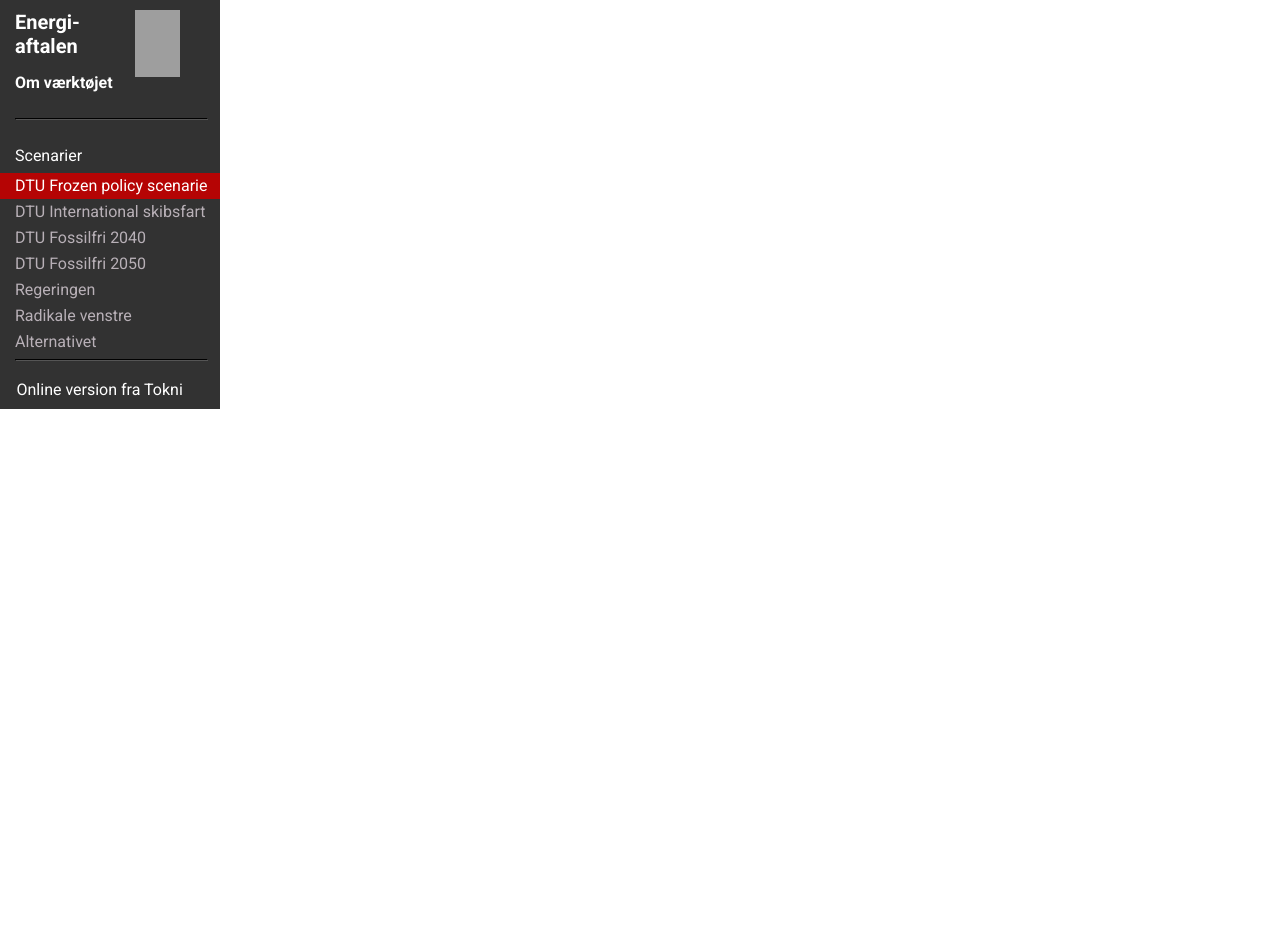
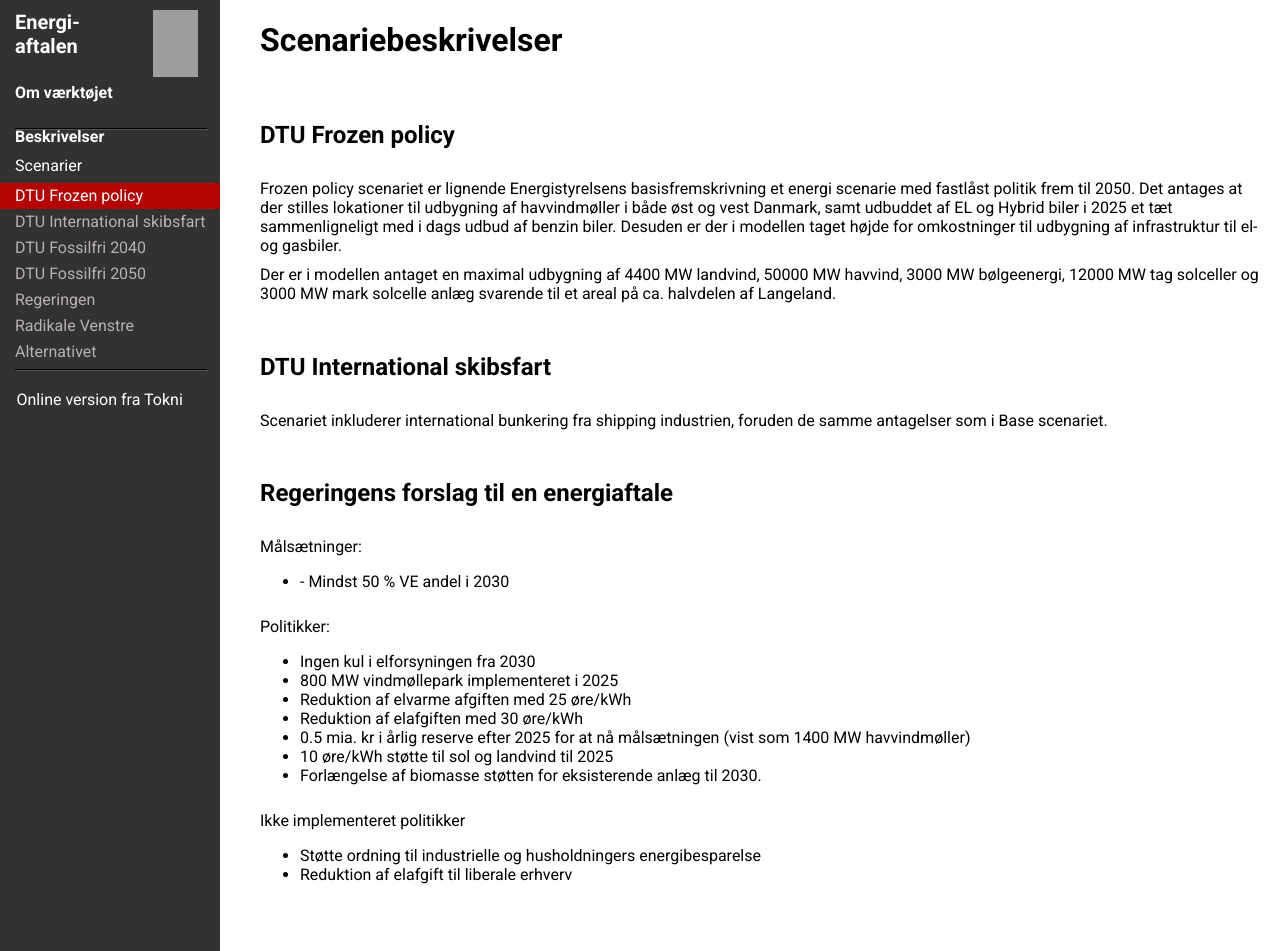
Before and after one commit to olavurellefsen/danish-energy-agreement, a React app: page /beskrivelser in a window 1280 px wide. Shown: the top 951 px of the page. Before the commit the page ends 800 px from the top, so only its background shows below. Built offline with nearby package versions, Linux system fonts and the light colour scheme; grey boxes are pictures that could not be loaded; what styled-components-breakpoint would draw is missing.

Commit message:
Added long scenario descriptions

```diff
--- a/src/App.js
+++ b/src/App.js
@@ -7,6 +7,7 @@ import ReactGA from 'react-ga'
 import LeftMenu from './LeftMenu'
 import Charts from './Charts'
 import About from './pages/About'
+import ScenarioDescriptions from './pages/ScenarioDescriptions'
 import scenarioCombinations from './data/scenarioCombinations'
 import HamburgerIcon from './utils/HamburgerIcon'
 
@@ -114,6 +115,7 @@ class App extends React.Component {
               closeWelcome={this.UpdateScenarioSelection}
             />}/>
             <Route path='/about' component={About} />
+            <Route path='/beskrivelser' component={ScenarioDescriptions} />
           </MainSwitch>
         </Flex>
       </Flex>
--- a/src/LeftMenu.js
+++ b/src/LeftMenu.js
@@ -67,7 +67,7 @@ const MenuSeparatorLine  = styled.hr`
   width: 100hh;
 `
 const MenuRoutes  = styled.div`
-  padding: 10px 12px 5px 15px;
+  padding: 10px 12px 15px 15px;
   margin: 0;
   width: 100%;
   height: 26px;
@@ -79,6 +79,8 @@ const MenuItem  = styled(Link)`
   font-weight: bold;
   font-size: 1em;
   margin: 0;
+  padding-top: 10px;
+  padding-bottom: 15px;
   width: 100%;
   display: flex;
   align-items: center;
@@ -131,6 +133,7 @@ class ScenarioSelectionMenu extends React.Component {
             }
             <MenuRoutes>
               <MenuItem to='/about'>Om værktøjet</MenuItem>
+              <MenuItem to='/beskrivelser'>Beskrivelser</MenuItem>
             </MenuRoutes>
           </MenuHeaderLeft>
           {(this.props.showMobileMenu===false) &&
--- a/src/data/scenarioCombinations.js
+++ b/src/data/scenarioCombinations.js
@@ -1,12 +1,12 @@
 export default {
   scenarioCombinations : {
     scenarioOptions : [
-      { "id": 3, "short_description": "DTU Frozen policy scenarie", "long_description": "" },
+      { "id": 3, "short_description": "DTU Frozen policy", "long_description": "" },
       { "id": 4, "short_description": "DTU International skibsfart", "long_description": "" },
       { "id": 1, "short_description": "DTU Fossilfri 2040", "long_description": "" },
       { "id": 2, "short_description": "DTU Fossilfri 2050", "long_description": "" },
       { "id": 6, "short_description": "Regeringen", "long_description": "" },
-      { "id": 5, "short_description": "Radikale venstre", "long_description": "" },
+      { "id": 5, "short_description": "Radikale Venstre", "long_description": "" },
       { "id": 0, "short_description": "Alternativet", "long_description": "" }
     ]
   }
--- /dev/null
+++ b/src/pages/ScenarioDescriptions.js
@@ -0,0 +1,158 @@
+import React from 'react'
+import styled from 'styled-components'
+import { Link } from 'react-router-dom';
+
+const AboutContainer = styled.div`
+  padding: 0px 20px 20px 40px;
+  display: flex;
+  flex: 1;
+  flex-wrap: wrap;
+  align-content: flex-start;
+  flex-direction: column;
+  `
+const AboutHeader = styled.h1`
+  font-size: 2em;
+  font-weight: bold;
+  `
+const AboutHeader2 = styled.h2`
+  font-size: 1.5em;
+  font-weight: bold;
+  padding: 20px 0px 10px 0px;
+  `
+const AboutBody = styled.div`
+  font-size: 1em;
+  padding: 0px 0px 10px 0px;
+  `
+
+export default () => (
+  <AboutContainer>
+    <AboutHeader>Scenariebeskrivelser</AboutHeader>
+    <AboutHeader2>DTU Frozen policy</AboutHeader2>
+    <AboutBody>
+      Frozen policy scenariet er lignende Energistyrelsens basisfremskrivning et energi scenarie med fastlåst politik frem
+      til 2050. Det antages at der stilles lokationer til udbygning af havvindmøller i både øst og vest Danmark, samt
+      udbuddet af EL og Hybrid biler i 2025 et tæt sammenligneligt med i dags udbud af benzin biler. Desuden er der i
+      modellen taget højde for omkostninger til udbygning af infrastruktur til el- og gasbiler.
+    </AboutBody>
+    <AboutBody>
+      Der er i modellen antaget en maximal udbygning af 4400 MW landvind, 50000 MW havvind, 3000 MW bølgeenergi, 12000 MW
+      tag solceller og 3000 MW mark solcelle anlæg svarende til et areal på ca. halvdelen af Langeland.
+    </AboutBody>
+    <AboutHeader2>DTU International skibsfart</AboutHeader2>
+    <AboutBody>
+      Scenariet inkluderer international bunkering fra shipping industrien, foruden de samme antagelser som i Base scenariet.
+    </AboutBody>
+    <AboutHeader2>Regeringens forslag til en energiaftale</AboutHeader2>
+    <AboutBody>
+      Målsætninger:
+      <ul>
+      <li>-	Mindst 50 % VE andel i 2030</li>
+      </ul>
+      </AboutBody>
+      <AboutBody>
+      Politikker:
+      <ul>
+      <li>Ingen kul i elforsyningen fra 2030</li>
+      <li>800 MW vindmøllepark implementeret i 2025</li>
+      <li>Reduktion af elvarme afgiften med 25 øre/kWh</li>
+      <li>Reduktion af elafgiften med 30 øre/kWh</li>
+      <li>0.5 mia. kr i årlig reserve efter 2025 for at nå målsætningen (vist som 1400 MW havvindmøller)</li>
+      <li>10 øre/kWh støtte til sol og landvind til 2025</li>
+      <li>Forlængelse af biomasse støtten for eksisterende anlæg til 2030.</li>
+      </ul>
+    </AboutBody>
+    <AboutBody>
+      Ikke implementeret politikker
+      <ul>
+      <li>Støtte ordning til industrielle og husholdningers energibesparelse</li>
+      <li>Reduktion af elafgift til liberale erhverv</li>
+      </ul>
+    </AboutBody>
+    <AboutHeader2>Radikale Venstres forslag til en energiaftale</AboutHeader2>
+    <AboutBody>
+      Målsætninger:
+      <ul>
+      <li>Mindst 50 % VE andel i 2030</li>
+      <li>60 % VE i 2030</li>
+      <li>16 % effektivisering i 2030</li>
+      <li>80 % varmepumper i decentrale fjernvarme områder og væsentlig dele af centrale områder</li>
+      <li>Fossilfri el og varme sektor</li>
+      </ul>
+      </AboutBody>
+      <AboutBody>
+      Politikker:
+      <ul>
+      <li>Fossilt forbud i el og varme sektoren</li>
+      <li>6000 MW VE</li>
+      <ul>
+        <li>3000 MW havvind bygget i 2024, 2026 og 2028</li>
+        <li>300 MW årlig udbygning af sol og landvind</li>
+      </ul>
+      <li>Elafgift til opvarmning sænkes med 25 øre/kWh</li>
+      </ul>
+    </AboutBody>
+    <AboutBody>
+      Ikke implementeret politikker
+      <ul>
+      <li>10 øre/kWh minimums pris på el</li>
+      <li>Afgift på biomasse til varmeanlæg med over 700 fuldlasttimer</li>
+      <li>Støtte til biogas</li>
+      </ul>
+    </AboutBody>
+    <AboutHeader2>Alternativets forslag til en energiaftale</AboutHeader2>
+    <AboutBody>
+      Målsætninger:
+      <ul>
+        <li>Fossilfrit Danmark i 2035</li>
+        <li>Reduktion af drivhusgasudledninger</li>
+        <ul>
+          <li>Mindst 60 % i 2025</li>
+          <li>Mindst 80 % i 2030</li>
+          <li>Mindst 95 % i 2035</li>
+          <li>Mindst 100 % i 2040</li>
+        </ul>
+      </ul>
+      </AboutBody>
+      <AboutBody>
+      Politikker:
+      <ul>
+        <li>10.000 MW VE udbygning mod 2030</li>
+        <ul>
+          <li>5000 MW havvindmøller</li>
+          <li>5000 MW landvind og solceller</li>
+        </ul>
+        <li>1 generations biobrændsler udfases fra 2025</li>
+        <li>Minimum CO2 kvote pris på 40 Euro og 100 Euro i henholdsvis 2025 og 2030</li>
+        <li>Elafgift til opvarmning sænkes med 20 øre/kWh</li>
+        <li>Elafgift til varmepumper med brug af overskudsvarme sænkes til proces afgiften på 4 kr./GJ</li>
+        <li>Udfasning af kul i 2028</li>
+        <li>Genindføring af PSO afgiften</li>
+        <li>Nul afgift på el og brint biler</li>
+        <li>Nul salg af benzin og diesel fra 2025</li>
+        <li>Ingen elafgift til transport indtil 2023</li>
+        <li>Hævning af fradragsgrænsen for registreringsafgifts reduktion til 25.2 og 28.1 km/l for henholdsvis benzin og diesel biler.</li>
+        <li>Afgiftsstigning for biler under fradragsgrænsen til 6000 kr.</li>
+        <li>Offentlig transport fossilfri i 2025</li>
+        <li>Stigning af benzin og diesel afgifter til 6 og 4.32 kr/l</li>
+      </ul>
+    </AboutBody>
+    <AboutBody>
+      Ikke implementeret politikker
+      <ul>
+        <li>Støtte på 50 mio. kr til bølgeenergi</li>
+        <li>Netto måleordning til solceller med net ydelse på 12 øre/kWh</li>
+        <li>Energieffektivisering af bygningen på 40 procent i 2030</li>
+        <li>Den faste biomasse (til el og varme) skal Maks fylde 10-20 procent i 2030</li>
+        <li>Afgift på fast biomasse i fjernvarmeanlæg og private ovne</li>
+        <li>En milliard til implementering af varmepumper</li>
+        <li>Ingen parkeringsafgifter og pris for at køre over Storebælt for elbiler</li>
+        <li>Støtte til cykelstier på 200 mio. kr årligt</li>
+        <li>Tillempelse af den tysk miljø ordning for lastbiler, men med dækning af alle veje</li>
+        <li>Klimaafgift på flyrejser 80 kr/flyvning</li>
+        <li>El-indenrigsfly i 2040</li>
+        <li>Minimum 1.5 mia. til forskning</li>
+      </ul>
+    </AboutBody>
+    <AboutBody><Link to='/'>Tilbage til forsiden</Link></AboutBody>
+  </AboutContainer>
+)
```
